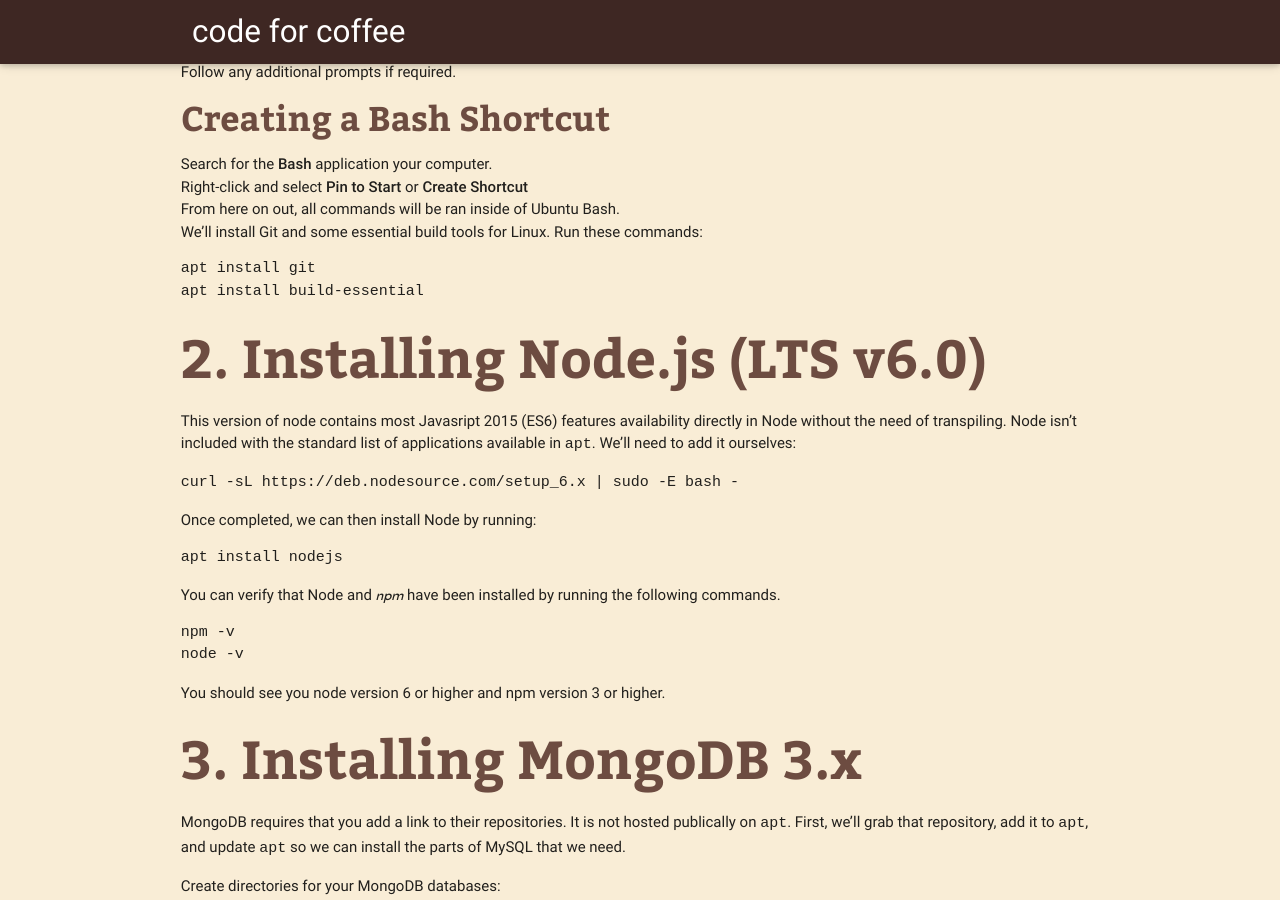
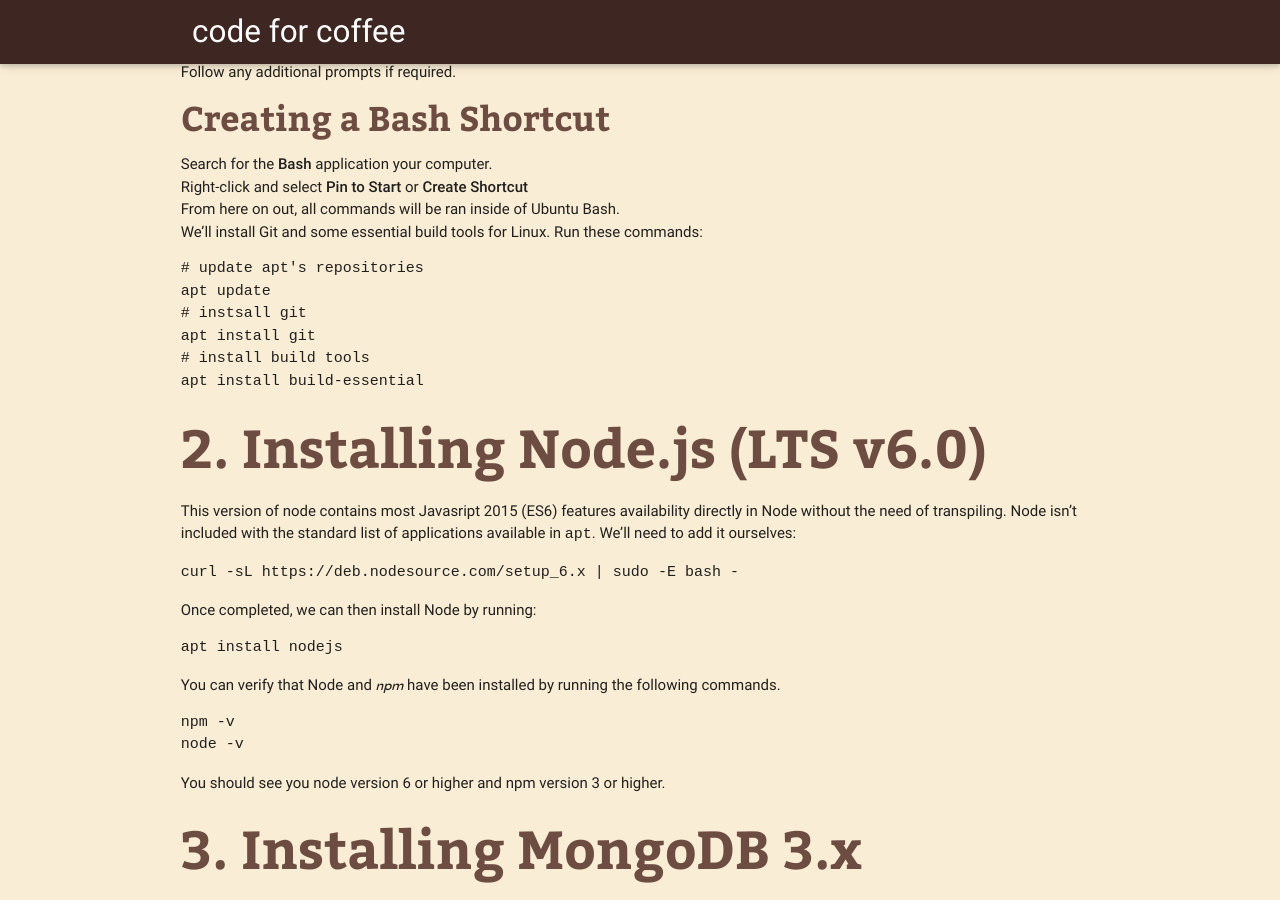
Before and after one commit to code-for-coffee/code-for-coffee.github.io, a Jekyll site: the page built from _posts/2016-12-13-Install-Ubuntu-Bash-Node-MongoDB-MySQL-on-Windows-10.md, in a window 1280 px wide and 900 px high, scrolled down 1701 px. Built offline with Jekyll 4.4.1, drawn with Linux system fonts in a browser that asks for light colours; nearby versions of some CDN libraries; comment, search, counter and statistics services are not loaded.

Commit message:
Update 2016-12-13-Install-Ubuntu-Bash-Node-MongoDB-MySQL-on-Windows-10.md

````diff
--- a/_posts/2016-12-13-Install-Ubuntu-Bash-Node-MongoDB-MySQL-on-Windows-10.md
+++ b/_posts/2016-12-13-Install-Ubuntu-Bash-Node-MongoDB-MySQL-on-Windows-10.md
@@ -55,7 +55,11 @@ After completing this installation, note that Bash has a shortcut to to `C:\Wind
 * We'll install Git and some essential build tools for Linux. Run these commands:
 
 ```
+# update apt's repositories
+apt update
+# instsall git
 apt install git
+# install build tools
 apt install build-essential
 ```
 
````
Also changed, not shown: other parts of _posts/2016-12-13-Install-Ubuntu-Bash-Node-MongoDB-MySQL-on-Windows-10.md (+1 -1 lines).
